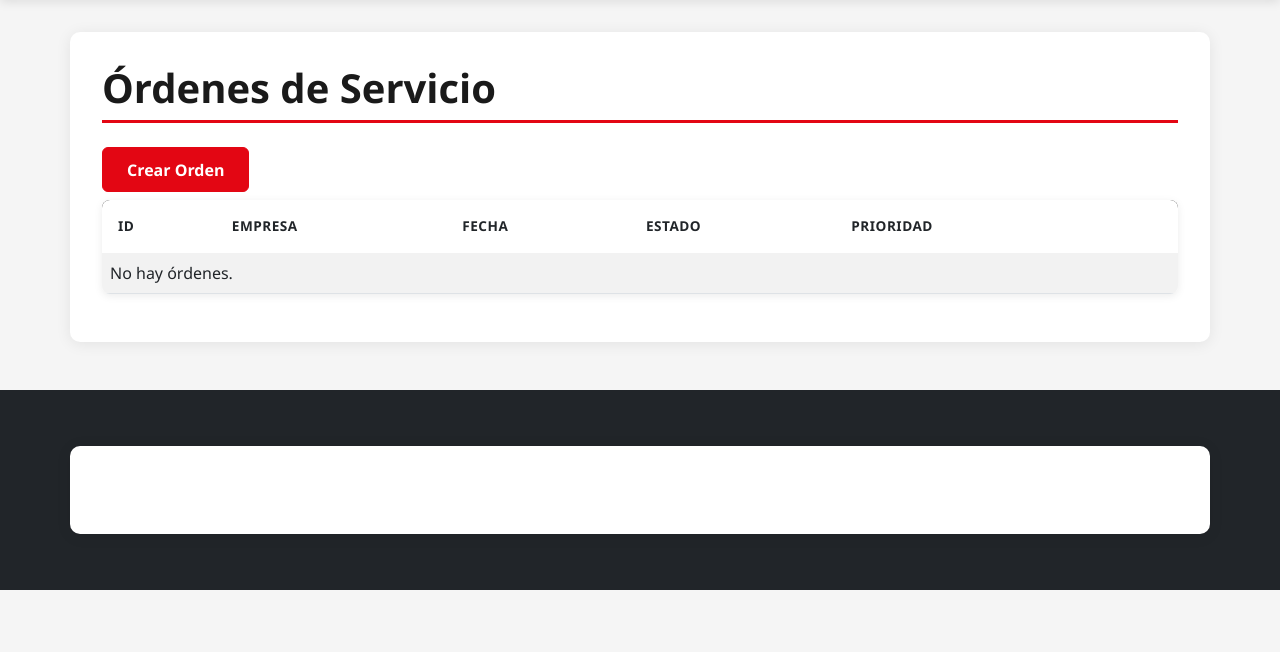
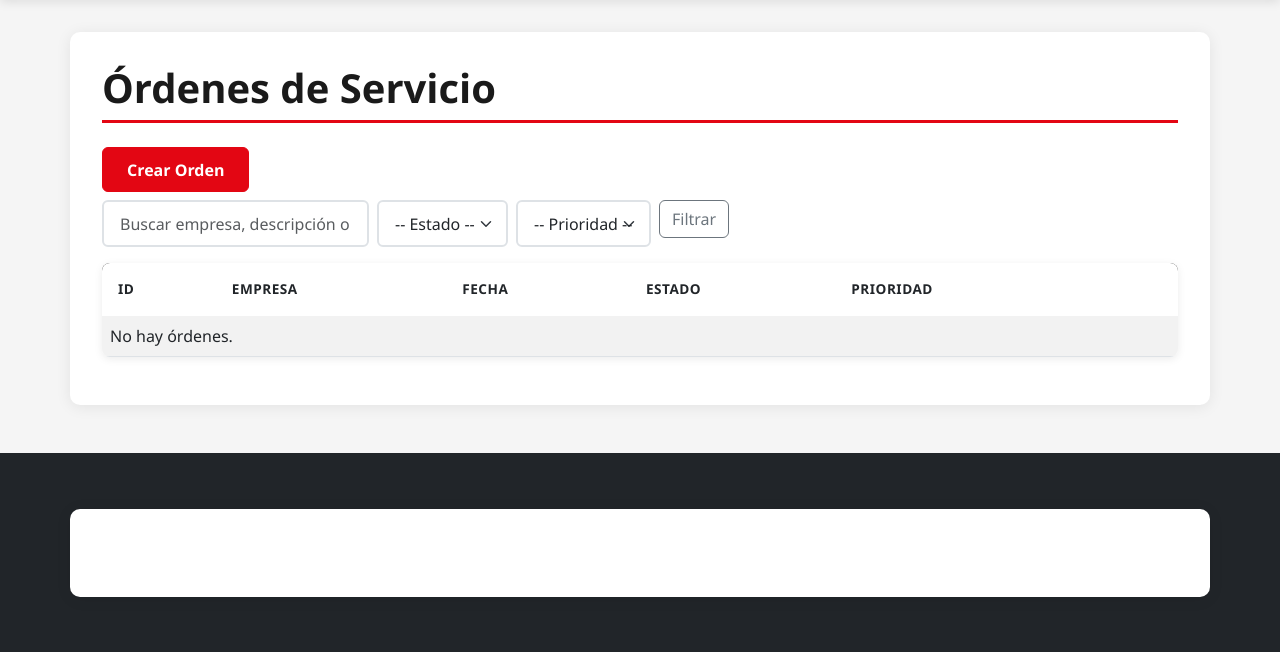
Before and after one commit to borrasca312/evaluacion-3-backend, a Django app: page / in a window 1280 px wide. Shown: the part 78-730 px from the top of the page. Run offline with Django 4.2, Linux system fonts and the light colour scheme; data that the repository does not hold is empty.

Commit message:
Agrega búsqueda y filtros en ListViews, formularios de búsqueda en plantillas; añade .gitignore y actualiza README con instrucciones PowerShell y notas de seguridad

```diff
--- a/core/templates/core/orden_list.html
+++ b/core/templates/core/orden_list.html
@@ -2,6 +2,34 @@
 {% block content %}
 <h1>Órdenes de Servicio</h1>
 <a class="btn btn-primary mb-2" href="{% url 'orden_create' %}">Crear Orden</a>
+
+<form method="get" class="mb-3 form-inline">
+    <div class="row g-2">
+        <div class="col-auto">
+            <input type="text" name="q" value="{{ request.GET.q }}" class="form-control" placeholder="Buscar empresa, descripción o profesional">
+        </div>
+        <div class="col-auto">
+            <select name="estado" class="form-select">
+                <option value="">-- Estado --</option>
+                <option value="nueva" {% if request.GET.estado == 'nueva' %}selected{% endif %}>Nueva</option>
+                <option value="en_ejecucion" {% if request.GET.estado == 'en_ejecucion' %}selected{% endif %}>En ejecución</option>
+                <option value="finalizada" {% if request.GET.estado == 'finalizada' %}selected{% endif %}>Finalizada</option>
+                <option value="cancelada" {% if request.GET.estado == 'cancelada' %}selected{% endif %}>Cancelada</option>
+            </select>
+        </div>
+        <div class="col-auto">
+            <select name="prioridad" class="form-select">
+                <option value="">-- Prioridad --</option>
+                <option value="baja" {% if request.GET.prioridad == 'baja' %}selected{% endif %}>Baja</option>
+                <option value="media" {% if request.GET.prioridad == 'media' %}selected{% endif %}>Media</option>
+                <option value="alta" {% if request.GET.prioridad == 'alta' %}selected{% endif %}>Alta</option>
+            </select>
+        </div>
+        <div class="col-auto">
+            <button class="btn btn-outline-secondary" type="submit">Filtrar</button>
+        </div>
+    </div>
+</form>
 <table class="table table-striped">
     <thead>
         <tr>
--- a/core/views.py
+++ b/core/views.py
@@ -1,5 +1,6 @@
 from django.urls import reverse_lazy
 from django.views.generic import ListView, DetailView, CreateView, UpdateView, DeleteView
+from django.db.models import Q
 from django.contrib.auth.mixins import LoginRequiredMixin
 from .models import Empresa, Servicio, Profesional, OrdenServicio
 from .forms import EmpresaForm, ServicioForm, ProfesionalForm, OrdenServicioForm
@@ -8,6 +9,15 @@ from .forms import EmpresaForm, ServicioForm, ProfesionalForm, OrdenServicioForm
 class EmpresaListView(ListView):
     model = Empresa
     template_name = 'core/empresa_list.html'
+
+    def get_queryset(self):
+        qs = super().get_queryset()
+        q = self.request.GET.get('q', '').strip()
+        if q:
+            qs = qs.filter(
+                Q(razon_social__icontains=q) | Q(rut__icontains=q) | Q(email__icontains=q)
+            )
+        return qs
 
 
 class EmpresaDetailView(DetailView):
@@ -40,6 +50,15 @@ class ServicioListView(ListView):
     model = Servicio
     template_name = 'core/servicio_list.html'
 
+    def get_queryset(self):
+        qs = super().get_queryset()
+        q = self.request.GET.get('q', '').strip()
+        if q:
+            qs = qs.filter(
+                Q(nombre__icontains=q) | Q(descripcion__icontains=q) | Q(categoria__icontains=q)
+            )
+        return qs
+
 
 class ServicioDetailView(DetailView):
     model = Servicio
@@ -70,6 +89,15 @@ class ServicioDeleteView(LoginRequiredMixin, DeleteView):
 class ProfesionalListView(ListView):
     model = Profesional
     template_name = 'core/profesional_list.html'
+
+    def get_queryset(self):
+        qs = super().get_queryset()
+        q = self.request.GET.get('q', '').strip()
+        if q:
+            qs = qs.filter(
+                Q(nombres__icontains=q) | Q(apellidos__icontains=q) | Q(run__icontains=q) | Q(email__icontains=q)
+            )
+        return qs
 
 
 class ProfesionalDetailView(DetailView):
@@ -102,6 +130,29 @@ class OrdenServicioListView(ListView):
     model = OrdenServicio
     template_name = 'core/orden_list.html'
 
+    def get_queryset(self):
+        qs = super().get_queryset()
+        q = self.request.GET.get('q', '').strip()
+        estado = self.request.GET.get('estado', '').strip()
+        prioridad = self.request.GET.get('prioridad', '').strip()
+        empresa = self.request.GET.get('empresa', '').strip()
+
+        if q:
+            qs = qs.filter(
+                Q(empresa__razon_social__icontains=q)
+                | Q(descripcion_requerimiento__icontains=q)
+                | Q(profesional_asignado__nombres__icontains=q)
+                | Q(profesional_asignado__apellidos__icontains=q)
+            )
+        if estado:
+            qs = qs.filter(estado=estado)
+        if prioridad:
+            qs = qs.filter(prioridad=prioridad)
+        if empresa:
+            qs = qs.filter(Q(empresa__razon_social__icontains=empresa) | Q(empresa__rut__icontains=empresa))
+
+        return qs
+
 
 class OrdenServicioDetailView(DetailView):
     model = OrdenServicio
```
Also changed, not shown: core/templates/core/empresa_list.html (+7 -0 lines), core/templates/core/profesional_list.html (+7 -0 lines), core/templates/core/servicio_list.html (+7 -0 lines), README.md, 1 other file.
